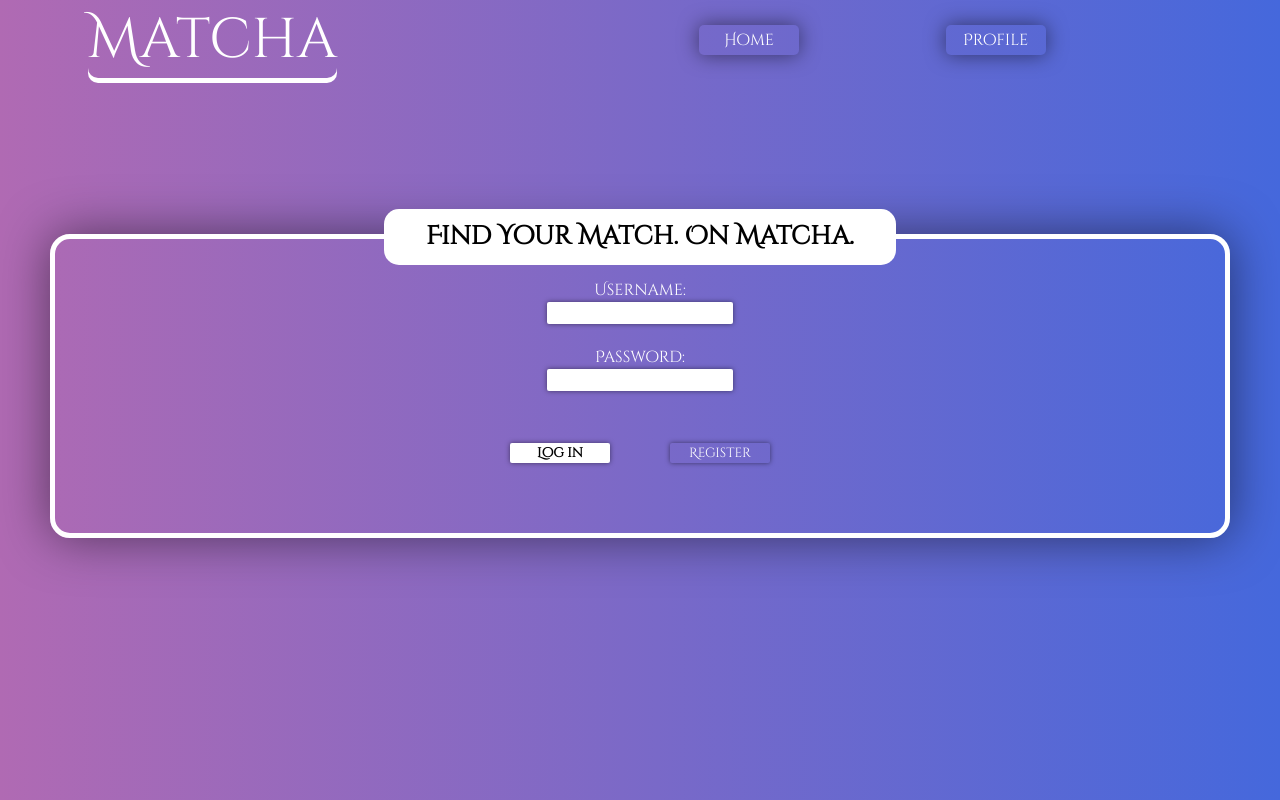
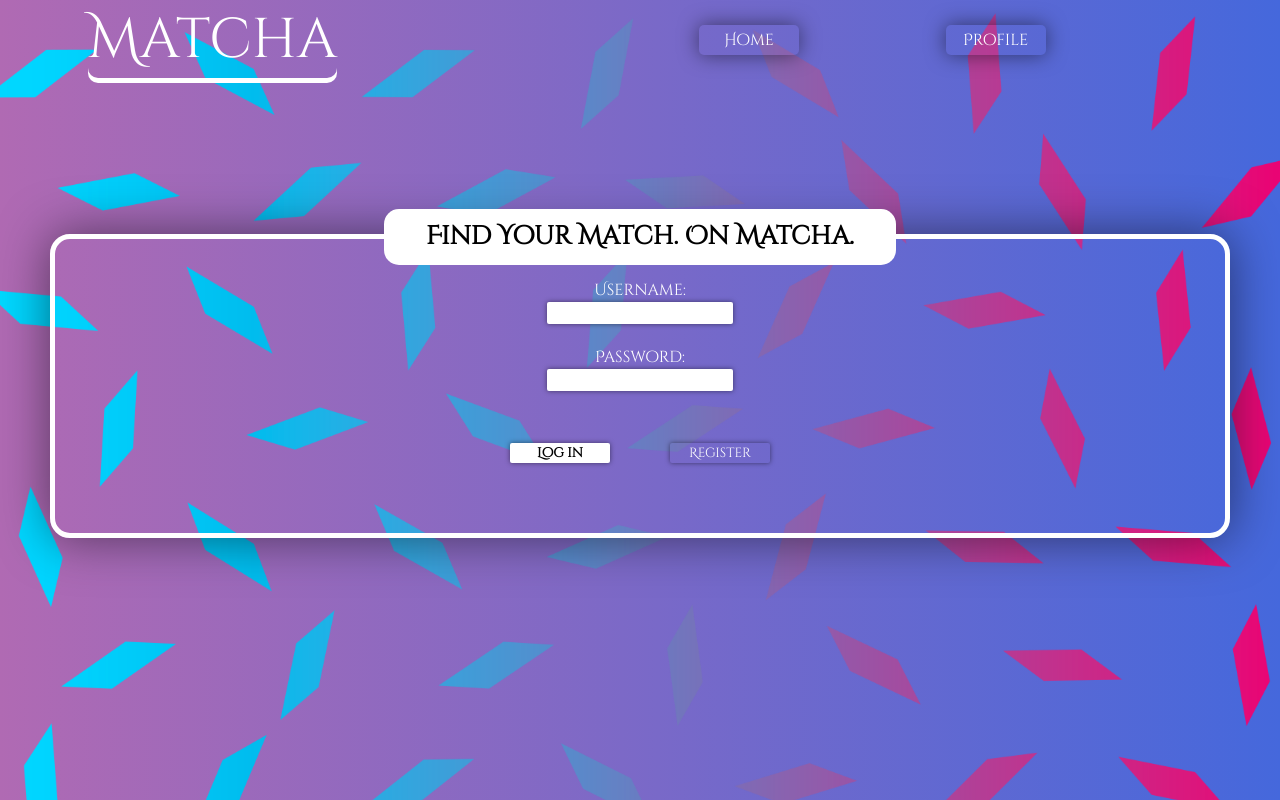
Before and after one commit to ramory-l/Matcha, a React (Create React App) app in the folder frontend/: page /login in a window 1280 px wide. Built offline with nearby package versions, Linux system fonts and the light colour scheme; a web font is replaced by a local one.

Commit message:
new background

```diff
--- a/frontend/src/App.css
+++ b/frontend/src/App.css
@@ -1,6 +1,7 @@
 .App {
   width: 100vw;
   min-height: 100vh;
-  background-image: linear-gradient(to left, #4568dc, #b06ab3),
-    url("/background-image.jpg");
+  background: url("/background-image.png"),
+    linear-gradient(to left, #4568dc, #b06ab3);
+  background-size: 116vw, auto;
 }
--- a/frontend/src/components/styles/Nav.css
+++ b/frontend/src/components/styles/Nav.css
@@ -3,7 +3,7 @@
   justify-content: space-around;
   align-items: center;
   min-height: 10vh;
-  background: linear-gradient(to left, #4568dc, #b06ab3);
+  background: transparent;
   color: white;
 }
 
```
Also changed, not shown: frontend/public/background-image.jpg (deleted), frontend/public/background-image.png (added).
